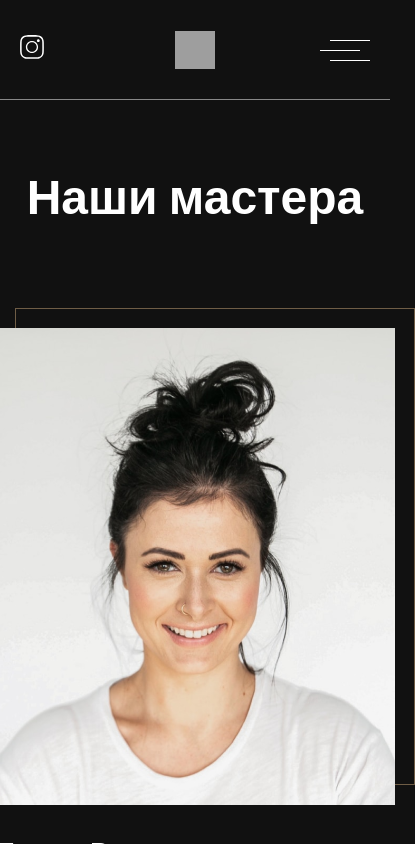
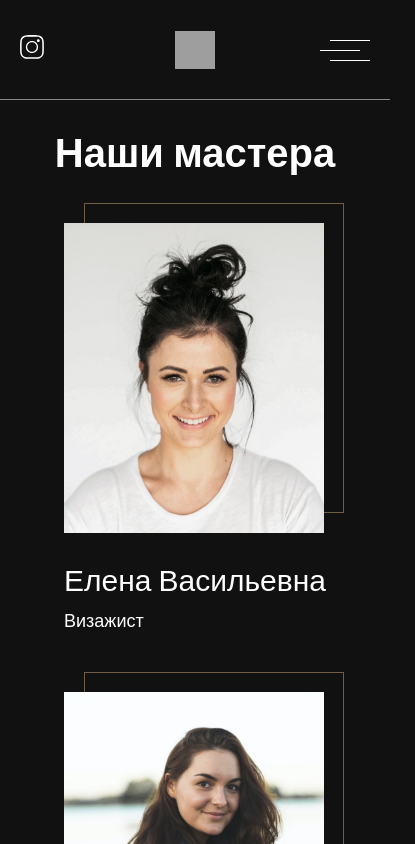
Before and after one commit to MaxNikitenok/beauty-saloon-next, a Next.js app: page /our-team in a window 390 px wide. Shown: the top 844 px of the page, 415 px wide, since content can reach past the window. Built offline with nearby package versions, Linux system fonts and the light colour scheme; grey boxes are pictures that could not be loaded.

Commit message:
feat: our team adaptive

```diff
--- a/components/OurTeam.tsx
+++ b/components/OurTeam.tsx
@@ -57,14 +57,13 @@ const OurTeam = () => {
               <div className={styles.ourTeam_employee} key={employee.id}>
                 <div className={styles.employee_imageWrapper}>
                   <div className={styles.employee_imageFrame}></div>
-                  <div className={styles.employee_image}>
                   <Image
+                    className={styles.employee_image}
                     src={employee.image}
                     width={400}
                     height={477}
                     alt={employee.description}
                   />
-                  </div>
                 </div>
                 <div className={styles.employee_name}>{employee.name}</div>
                 <div className={styles.employee_profession}>
--- a/styles/OurTeam.module.css
+++ b/styles/OurTeam.module.css
@@ -1,5 +1,5 @@
 .ourTeam {
-   padding: 170px 0 80px 0;
+  padding: 170px 30px 80px 30px;
 }
 
 .wrapper {
@@ -18,7 +18,7 @@
   display: flex;
   justify-content: center;
   flex-wrap: wrap;
-  gap: 24px;
+  gap: 40px;
 }
 
 .ourTeam_employee {
@@ -57,3 +57,43 @@
   font-weight: 400;
   font-size: 18px;
 }
+
+@media (max-width: 1024px){
+  .ourTeam {
+    padding: 150px 30px 20px 30px;
+  }
+
+  .ourTeam_title {
+    margin-bottom: 45px;
+  }
+}
+
+@media (max-width: 500px) {
+  .ourTeam {
+    padding: 130px 30px 0 30px;
+  }
+
+  .ourTeam_title {
+    font-size: 40px;
+    margin-bottom: 45px;
+  }
+
+  .ourTeam_container {
+    gap: 0px;
+  }
+
+  .employee_imageWrapper {
+    width: calc(400px * 0.65);
+    height: calc(477px * 0.65);
+  }
+
+  .employee_imageFrame {
+    width: calc(400px * 0.65);
+    height: calc(477px * 0.65);
+  }
+
+  .employee_image {
+    width: calc(400px * 0.65);
+    height: calc(477px * 0.65);
+  }
+}
```
Lines whose indentation alone changed are shown as unchanged.
